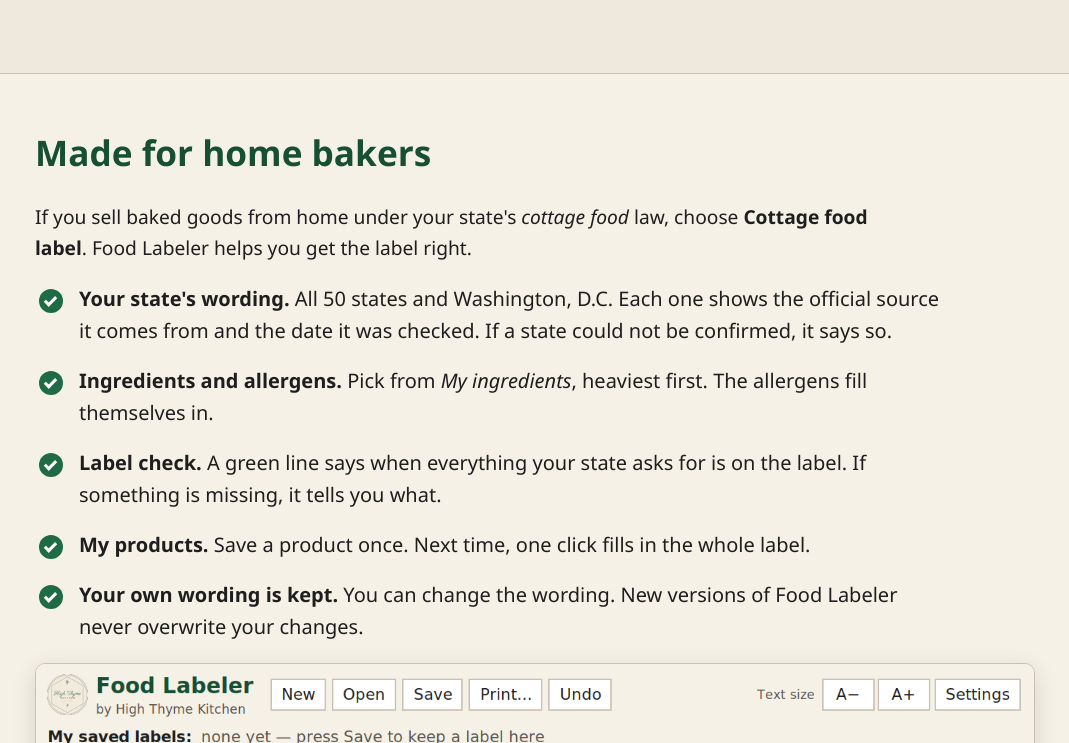
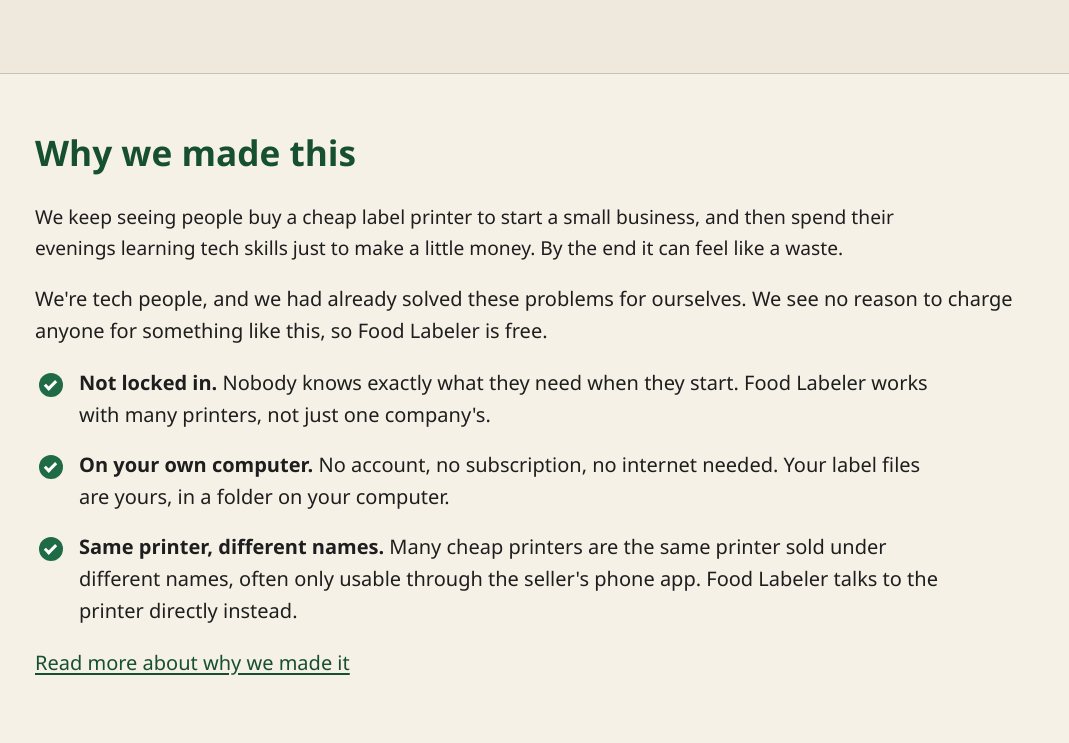
Before and after one commit to lilfade/food-labeler, a plain HTML site: page site/index.html in a window 1280 px wide. Shown: the part 2217-2960 px from the top of the page, without its empty margins (105-1174 px from the left). Drawn offline with Linux system fonts and the light colour scheme; files whose address does not match are found by name.

Commit message:
Say why we made Food Labeler
A short section on the website and in the README, and the fuller story in
docs/why.md: free, works with many printers, prints from your own computer,
no account or subscription, and your label files are yours.

```diff
--- a/site/index.html
+++ b/site/index.html
@@ -68,6 +68,7 @@
   <h2 class="toc-title">On this page</h2>
   <ul>
     <li><a href="#how">How it works</a></li>
+    <li><a href="#made">Why we made this</a></li>
     <li><a href="#bakers">Made for home bakers</a></li>
     <li><a href="#yours">Make it yours</a></li>
     <li><a href="#printer">Works with your printer</a></li>
@@ -114,7 +115,28 @@
   </div>
 </section>
 
-<section id="bakers" aria-labelledby="bakers-title">
+<section id="made" aria-labelledby="made-title">
+  <div class="wrap">
+    <h2 id="made-title">Why we made this</h2>
+    <p class="lead">We keep seeing people buy a cheap label printer to start a small business,
+      and then spend their evenings learning tech skills just to make a little money. By the
+      end it can feel like a waste.</p>
+    <p>We're tech people, and we had already solved these problems for ourselves. We see no
+      reason to charge anyone for something like this, so Food Labeler is free.</p>
+    <ul class="ticks">
+      <li><strong>Not locked in.</strong> Nobody knows exactly what they need when they start.
+        Food Labeler works with many printers, not just one company's.</li>
+      <li><strong>On your own computer.</strong> No account, no subscription, no internet needed.
+        Your label files are yours, in a folder on your computer.</li>
+      <li><strong>Same printer, different names.</strong> Many cheap printers are the same printer
+        sold under different names, often only usable through the seller's phone app. Food
+        Labeler talks to the printer directly instead.</li>
+    </ul>
+    <p><a href="https://github.com/lilfade/food-labeler/blob/main/docs/why.md">Read more about why we made it</a></p>
+  </div>
+</section>
+
+<section id="bakers" class="band" aria-labelledby="bakers-title">
   <div class="wrap">
     <h2 id="bakers-title">Made for home bakers</h2>
     <p class="lead">If you sell baked goods from home under your state's <em>cottage food</em> law,
@@ -141,7 +163,7 @@
   </div>
 </section>
 
-<section id="yours" class="band" aria-labelledby="yours-title">
+<section id="yours" aria-labelledby="yours-title">
   <div class="wrap">
     <h2 id="yours-title">Make it yours</h2>
     <ul class="ticks">
@@ -167,7 +189,7 @@
   </div>
 </section>
 
-<section id="printer" aria-labelledby="printer-title">
+<section id="printer" class="band" aria-labelledby="printer-title">
   <div class="wrap">
     <h2 id="printer-title">Works with your printer</h2>
     <ul class="ticks">
@@ -212,7 +234,7 @@
   </div>
 </section>
 
-<section id="why" class="band" aria-labelledby="why-title">
+<section id="why" aria-labelledby="why-title">
   <div class="wrap">
     <h2 id="why-title">Why not just use a website?</h2>
     <div class="compare">
@@ -235,7 +257,7 @@
   </div>
 </section>
 
-<section id="windows" aria-labelledby="windows-title">
+<section id="windows" class="band" aria-labelledby="windows-title">
   <div class="wrap">
     <h2 id="windows-title">First time on Windows</h2>
     <p>The first time you open Food Labeler, Windows may show a blue box that says
@@ -268,7 +290,7 @@
   </div>
 </section>
 
-<section id="help" class="band" aria-labelledby="help-title">
+<section id="help" aria-labelledby="help-title">
   <div class="wrap">
     <h2 id="help-title">Help</h2>
     <ul class="links">
```
Also changed, not shown: 2 other files.
